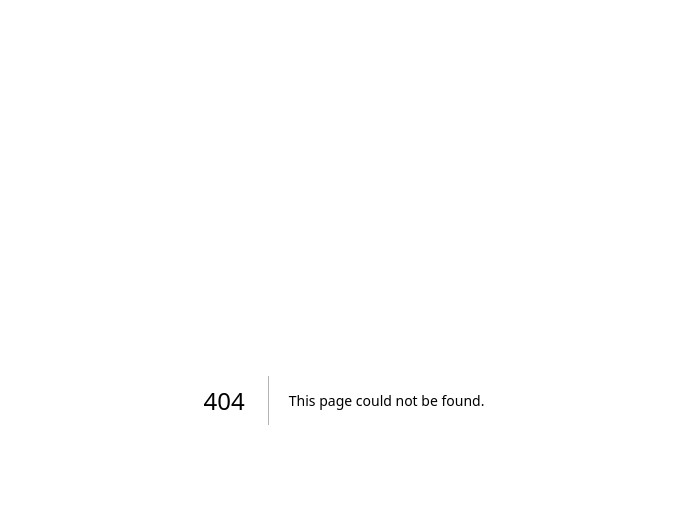
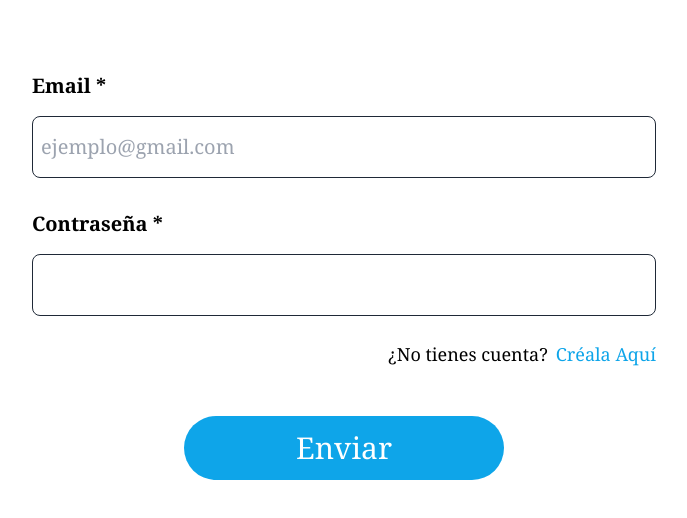
Before and after one commit to Chuyini/EcoSol, a Next.js app: page /pages/LogIn in a window 1280 px wide. Before the commit this address had no page. Shown: the top 518 px of the page, without its empty margins (296-983 px from the left). Built offline with nearby package versions, Linux system fonts and the light colour scheme.

Commit message:
[ECOSOL]: LogIn Form created

```diff
--- /dev/null
+++ b/app/pages/LogIn/page.tsx
@@ -0,0 +1,32 @@
+import Form from '../../../components/organisms/Form/Form';
+
+const INPUTS_FORM = [
+   {
+      label: 'Email *',
+      type: 'email',
+      name: 'email',
+      placeholder: 'ejemplo@gmail.com',
+   },
+   {
+      label: 'Contraseña *',
+      type: 'password',
+      name: 'password',
+   },
+];
+
+const URL = {
+   url: '/pages/SignUp',
+   name: 'Créala Aquí',
+};
+
+export default function Home() {
+   return (
+      <main className='flex min-h-screen w-full flex-col items-center justify-between bg-white font-serif text-black'>
+         <Form
+            inputs={INPUTS_FORM}
+            bottomText='¿No tienes cuenta?'
+            bottomUrl={URL}
+         />
+      </main>
+   );
+}
--- a/app/pages/SignUp/page.tsx
+++ b/app/pages/SignUp/page.tsx
@@ -50,7 +50,7 @@ const INPUTS_FORM = [
 ];
 
 const URL = {
-   url: '/LogIn',
+   url: '/pages/LogIn',
    name: 'Ingresa Aquí',
 };
 
```
